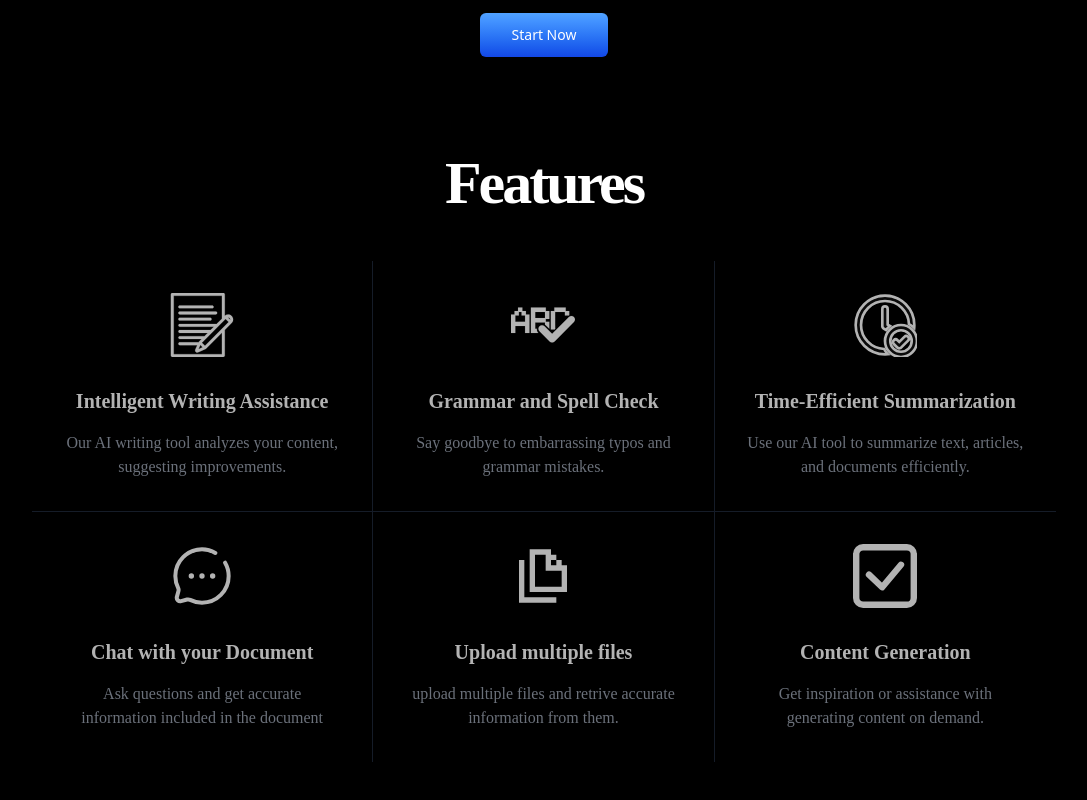
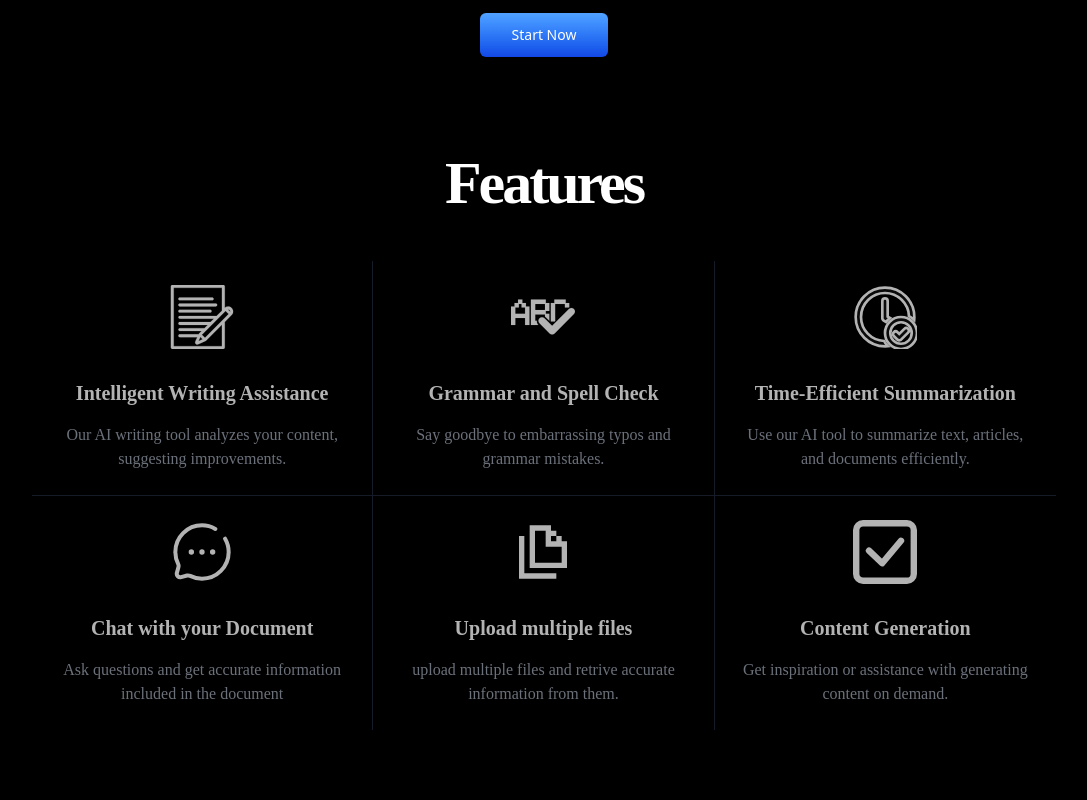
Before and after one commit to Piyushxz/SanityAI-DocumentSummerizer, a React (Vite) app: page / in a window 1280 px wide. Shown: the part 464-1264 px from the top of the page, without its empty margins (96-1183 px from the left). After the commit the page ends 1242 px from the top, so only its background shows below. Built offline with nearby package versions, Linux system fonts and the light colour scheme; a web font is replaced by a local one.

Commit message:
fixed overflow bug

```diff
--- a/src/components/Featurs.tsx
+++ b/src/components/Featurs.tsx
@@ -41,23 +41,23 @@ const featuresData = [
 
 const Features = () => {
   return (
-    <div className="relative text-white py-12">
-      <div className="container mx-auto max-w-5xl">
+    <div className="relative text-white py-12 overflow-x-hidden">
+      <div className="mx-auto max-w-5xl overflow-hidden">
         <div className="grid grid-cols-1 sm:grid-cols-2 lg:grid-cols-3 gap-0">
           {featuresData.map((feature, index) => (
             <div
               key={index}
-              className={` opacity-70 hover:opacity-100 transition duration-300 p-8 text-center border-gray-800 ${
+              className={`opacity-70 hover:opacity-100 transition duration-300 p-6 text-center border-gray-800 ${
                 (index + 1) % 3 !== 0 ? 'border-r' : ''
               } ${index < featuresData.length - 3 ? 'border-b' : ''}`}
             >
               <div className="group relative">
                 {/* Icon */}
                 <span className="inline-block mb-6 mx-auto w-16 h-16">
-                  <img src={feature.icon} alt={feature.title} className="" />
+                  <img src={feature.icon} alt={feature.title} className="max-w-full h-auto" />
                 </span>
                 {/* Title */}
-                <h4 className=" font-primary font-semibold text-xl mb-4">{feature.title}</h4>
+                <h4 className="font-primary font-semibold text-xl mb-4">{feature.title}</h4>
                 {/* Description */}
                 <p className="font-primary text-gray-400">{feature.description}</p>
               </div>
@@ -69,4 +69,6 @@ const Features = () => {
   );
 };
 
+
+
 export default Features;
--- a/src/pages/Landing.tsx
+++ b/src/pages/Landing.tsx
@@ -4,7 +4,7 @@ import {motion} from "motion/react"
 import { toast } from "sonner"
 export const Landing = ()=>{
     return(
-        <div>
+        <div className="overflow-x-hidden">
             <Navbar/>
             <div className="flex flex-col items-center justify-center mt-24">
                 <motion.div
@@ -48,8 +48,8 @@ export const Landing = ()=>{
                 Features
                 </h1>
                 </div>
+                <Features/>
 
-            <Features/>
             </div>
         </div>
     )
```
